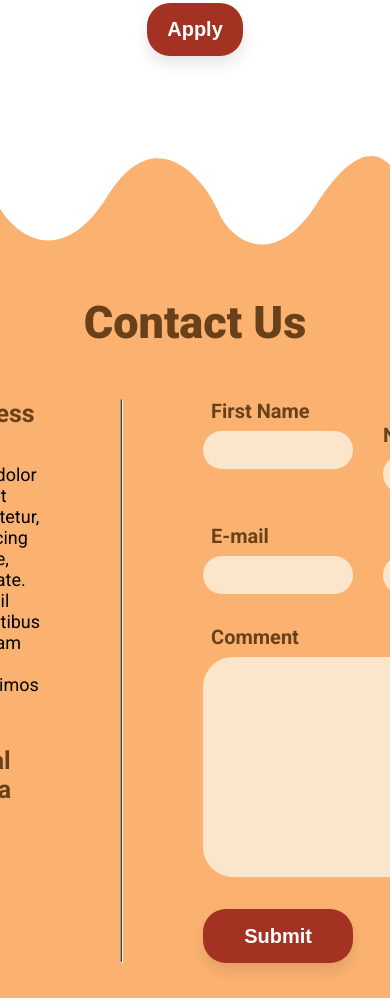
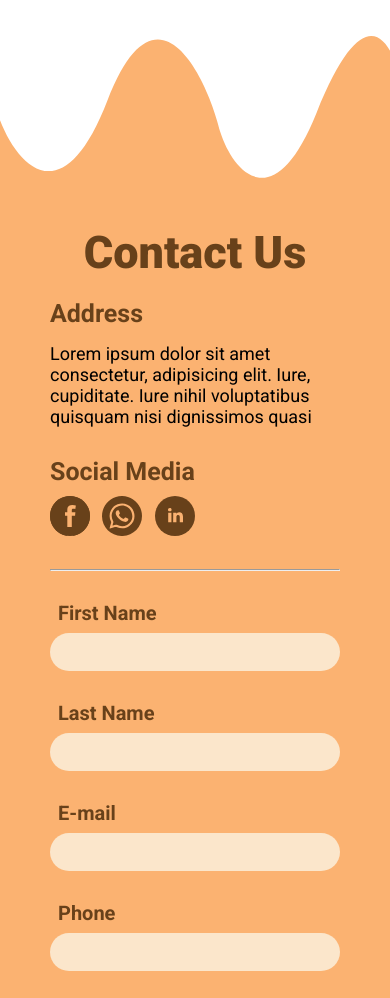
Before and after one commit to gabrielmlow21/lulabuy-landing-page, a website: page index.html in a window 390 px wide. Shown: the part 3304-4302 px from the top of the page. Drawn offline with Linux system fonts and the light colour scheme.

Commit message:
added contact us section media queries

```diff
--- a/sass/_contact-us.scss
+++ b/sass/_contact-us.scss
@@ -15,6 +15,10 @@
 
     &__heading {
         color: $color-brown;
+
+        @media only screen and (max-width: 650px) {
+            margin-top: 5rem;
+        }
     }
 
     &__content {
@@ -22,18 +26,56 @@
         display: flex;
         flex-direction: row;
         justify-content: center;
-        // column-gap: 20rem;
+
+        @media only screen and (max-width: 650px) {
+            flex-direction: column;
+            row-gap: 3rem;
+            margin: 2rem 5rem;
+        }
 
         &-left {
             flex-basis: 20%;
+
+            @media only screen and (max-width: 1600px) {
+                flex-basis: 30%;
+            }
+
+            @media only screen and (max-width: 1350px) {
+                flex-basis: 35%;
+            }
         }
 
         &-rule {
             margin: 0rem 8rem;
+
+            @media only screen and (max-width: 1350px) {
+                margin: 0rem 4rem;
+            }
+
+            @media only screen and (max-width: 650px) {
+                width: 100%;
+                margin: 0rem;
+            }
         }
 
         &-right {
             flex-basis: 35%;
+
+            @media only screen and (max-width: 1600px) {
+                flex-basis: 40%;
+            }
+
+            @media only screen and (max-width: 1350px) {
+                flex-basis: 45%;
+            }
+
+            @media only screen and (max-width: 1250px) {
+                flex-basis: 50%;
+            }
+
+            @media only screen and (max-width: 1100px) {
+                flex-basis: 40%;
+            }
         }
     }
 }
@@ -73,6 +115,11 @@
     row-gap: 3rem;
     column-gap: 3rem;
 
+    @media only screen and (max-width: 1100px) {
+        display: flex;
+        flex-direction: column;
+    }
+
     &__label {
         color: $color-brown;
         font-size: 2rem;
@@ -103,5 +150,9 @@
 
     &__submit {
         width: 15rem;
+
+        @media only screen and (max-width: 650px) {
+            width: 100%;
+        }
     }
 }
```
Also changed, not shown: css/style.css.
